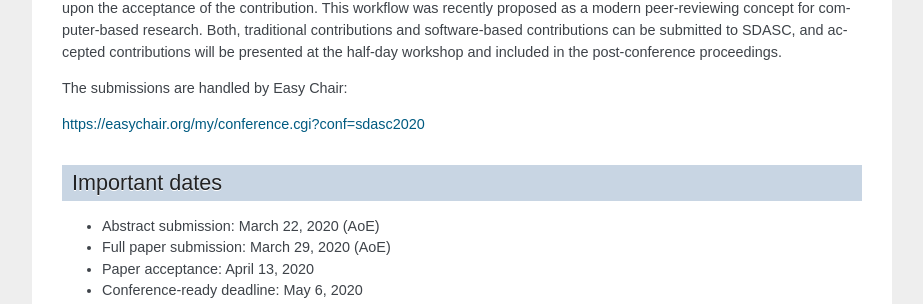
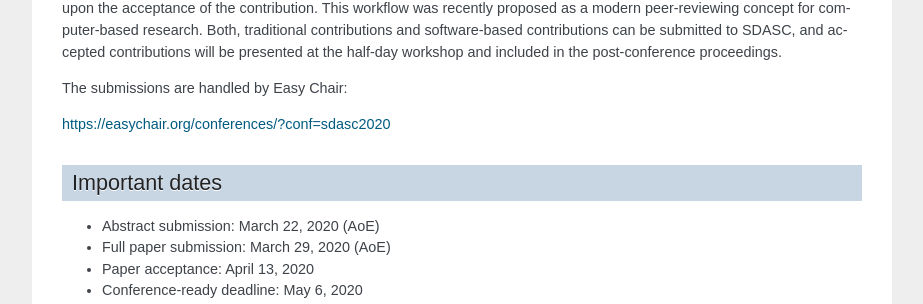
Before and after one commit to sdascconf/sdasc2020, a Sphinx documentation site: the page built from source/cfp.rst, in a window 1280 px wide and 900 px high, scrolled down 1439 px. Shown: the part 144-448 px from the top of the window, without its empty margins (198-1121 px from the left). Built offline with Sphinx 7.4.7, drawn with Linux system fonts in a browser that asks for light colours; some of the changed lines change nothing that is shown.

Commit message:
Update to new URL scheme

```diff
--- a/source/cfp.rst
+++ b/source/cfp.rst
@@ -118,7 +118,7 @@ proceedings.
 
 The submissions are handled by Easy Chair:
 
-https://easychair.org/my/conference.cgi?conf=sdasc2020
+https://easychair.org/conferences/?conf=sdasc2020
 
 ---------------
 Important dates
```
